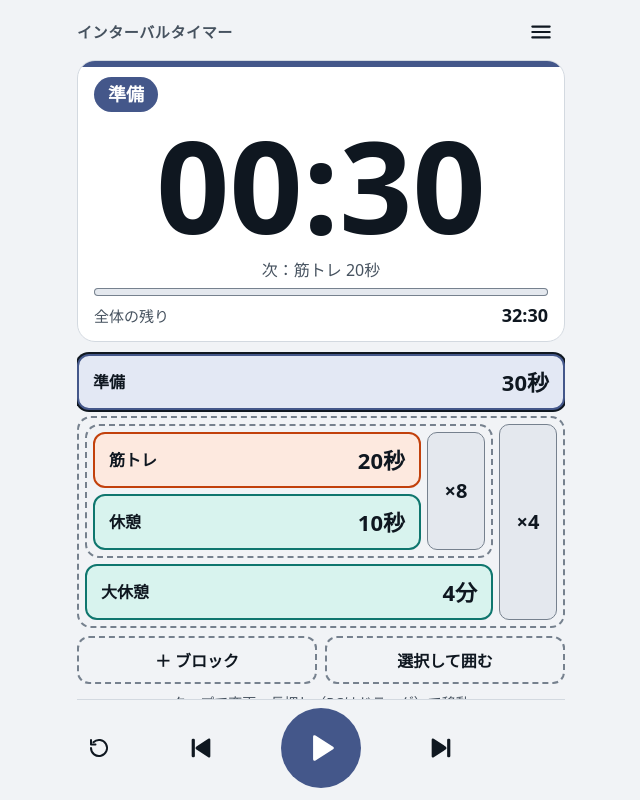
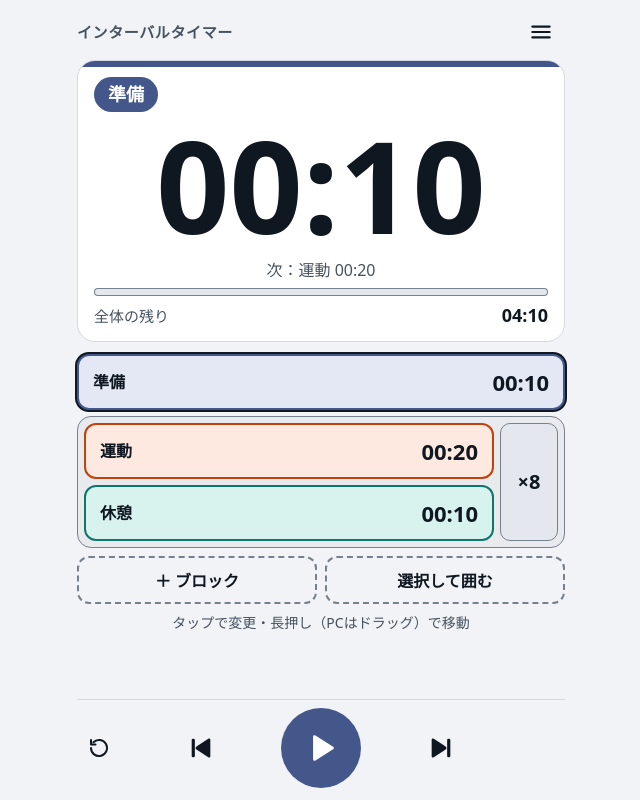
Before and after one commit to nagisa73/interval-timer, a plain HTML site: page index.html in a window 1280 px wide. Shown: the whole page, without its empty margins (319-959 px from the left). Drawn offline with Linux system fonts and the light colour scheme; a web font is replaced by a local one.

Commit message:
Add files via upload

```diff
--- a/css/style.css
+++ b/css/style.css
@@ -31,6 +31,7 @@
   --muted:     #46525f;  /* 補足の文字 */
   --line:      #76818e;  /* ボタンや入力欄の枠 */
   --divider:   #d3d9e0;  /* 飾りの区切り線 */
+  --group-tint: rgba(15, 23, 32, 0.04);  /* くり返しの枠の中の薄い色 */
 
   /* 種類に選べる色（--c-名前 が濃い色、-soft が薄い色） */
   --c-orange: #c2410c; --c-orange-soft: #fde9df;
@@ -61,6 +62,7 @@
     --muted:     #b8c2cd;
     --line:      #7d8996;
     --divider:   #303a46;
+    --group-tint: rgba(255, 255, 255, 0.04);
 
     --c-orange: #ff8a57; --c-orange-soft: #33201a;
     --c-teal:   #3ccfb6; --c-teal-soft:   #12302b;
@@ -96,6 +98,9 @@
 html {
   box-sizing: border-box;
   height: 100%;
+  height: 100dvh;  /* スマホのアドレスバーを除いた、実際に見えている高さ */
+  overflow: hidden;  /* ページ自体は動かさない（スクロールは .app と .plan の中だけ） */
+  overscroll-behavior: none;  /* 引っ張ったときの跳ね返りや再読み込みを防ぐ */
   /* iPhone の上下の切り欠き部分をよける */
   padding-top: env(safe-area-inset-top, 0px);
   padding-bottom: env(safe-area-inset-bottom, 0px);
@@ -108,6 +113,8 @@ html {
 body {
   height: 100%;
   margin: 0;
+  overflow: hidden;
+  overscroll-behavior: none;
   background: var(--bg);
   color: var(--fg);
   font-family: var(--font-text);
@@ -136,7 +143,9 @@ textarea:focus-visible {
   height: 100%;
   max-width: 520px;
   margin: 0 auto;
+  overflow-x: hidden;
   overflow-y: auto;
+  overscroll-behavior: none;
   display: flex;
   flex-direction: column;
   padding-left: max(16px, env(safe-area-inset-left, 0px));
@@ -263,12 +272,15 @@ textarea:focus-visible {
 .plan {
   flex: 1 0 auto;    /* 残りの高さを全部使う */
   height: 0;
-  min-height: 200px; /* 狭い画面でも図が見えるように */
+  min-height: 120px; /* これより狭くなるときだけ、画面全体がスクロールする */
   overflow-y: auto;  /* 長いときはこの中だけスクロール */
+  overscroll-behavior: contain;
   display: flex;
   flex-direction: column;
   gap: 8px;
-  padding-block: 12px 8px;
+  /* 進行中のブロックの外枠が左右で切れないように、見た目の幅を変えずに余白を取る */
+  margin-inline: -4px;
+  padding: 12px 4px 8px;
 }
 .plan-list {
   display: flex;
@@ -341,8 +353,9 @@ textarea:focus-visible {
   display: flex;
   gap: 6px;
   padding: 6px;
-  border: 2px dashed var(--line);
+  border: 1.5px solid var(--line);
   border-radius: 14px;
+  background: var(--group-tint);  /* 入れ子になるほど少しずつ濃くなる */
 }
 .group.active {
   border-style: solid;
--- a/js/presets.js
+++ b/js/presets.js
@@ -11,20 +11,6 @@
 
 function makeDefaultPresets() {
   return [
-    {
-      id: "default-1",
-      name: "いつものセット",
-      plan: [
-        makeStep("準備", 30, "prep"),
-        makeGroup(4, [
-          makeGroup(8, [
-            makeStep("筋トレ", 20, "work"),
-            makeStep("休憩", 10, "rest"),
-          ]),
-          makeStep("大休憩", 240, "rest"),
-        ]),
-      ],
-    },
     {
       id: "default-2",
       name: "タバタ式",
--- a/js/storage.js
+++ b/js/storage.js
@@ -34,6 +34,7 @@ function loadState() {
     if (!text) return false;
 
     const data = JSON.parse(text);
+    const hadPresets = Array.isArray(data.presets);
 
     // ブロックの種類を確認するので、種類を先に読み込む
     state.kinds = normalizeKinds(data.kinds);
@@ -49,8 +50,50 @@ function loadState() {
         backup: normalizePlan(data.presetEdit.backup),
       };
     }
+    removeOldDefaultPreset(hadPresets);
     return true;
   } catch (error) {
     return false;
   }
 }
+
+
+/* ---------- 以前の初期マイセットを取り除く ---------- */
+
+// 以前はじめから入っていた「いつものセット」の中身
+const OLD_DEFAULT_PLAN_TEXT = JSON.stringify([
+  ["準備", 30, "prep"],
+  [4, [[8, [["筋トレ", 20, "work"], ["休憩", 10, "rest"]]], ["大休憩", 240, "rest"]]],
+]);
+
+// メニューの中身を、比べやすい形にする（id は毎回変わるので含めない）
+function planToComparable(items) {
+  return items.map(function (node) {
+    if (node.type === "step") return [node.name, node.seconds, node.kind];
+    return [node.repeat, planToComparable(node.items)];
+  });
+}
+
+// 保存データに残っている「いつものセット」を消す。
+// 今のメニューがその中身のままなら、タバタ式に置き換える
+function removeOldDefaultPreset(hadPresets) {
+  const old = state.presets.find(function (preset) {
+    return preset.id === "default-1" && preset.name === "いつものセット";
+  });
+  if (hadPresets && !old) return;  // すでに処理済み
+
+  if (old) {
+    // 「いつものセット」の中身を編集している途中なら、編集前のメニューに戻す
+    if (state.presetEdit && state.presetEdit.id === old.id) {
+      state.plan = state.presetEdit.backup;
+      state.presetEdit = null;
+    }
+    state.presets = state.presets.filter(function (preset) { return preset !== old; });
+  }
+
+  if (JSON.stringify(planToComparable(state.plan)) === OLD_DEFAULT_PLAN_TEXT) {
+    const tabata = findPreset("default-2") || makeDefaultPresets()[0];
+    state.plan = normalizePlan(tabata.plan);
+  }
+  saveState();
+}
--- a/js/utils.js
+++ b/js/utils.js
@@ -46,21 +46,3 @@ function formatClock(totalSec) {
   if (h > 0) return `${h}:${pad2(m)}:${pad2(s)}`;
   return `${pad2(m)}:${pad2(s)}`;
 }
-
-// 秒数を「3:15」の形にする（分の先頭に0を付けない。全体の残り時間用）
-function formatShortClock(totalSec) {
-  const h = Math.floor(totalSec / 3600);
-  const m = Math.floor((totalSec % 3600) / 60);
-  const s = totalSec % 60;
-  if (h > 0) return `${h}:${pad2(m)}:${pad2(s)}`;
-  return `${m}:${pad2(s)}`;
-}
-
-// 秒数を「20秒」「4分」「1分30秒」の形にする
-function formatDuration(totalSec) {
-  const m = Math.floor(totalSec / 60);
-  const s = totalSec % 60;
-  if (m > 0 && s > 0) return `${m}分${s}秒`;
-  if (m > 0) return `${m}分`;
-  return `${s}秒`;
-}
--- a/js/view.js
+++ b/js/view.js
@@ -55,7 +55,7 @@ function renderItems(items, parent) {
 //   <button class="block k-work">
 //     <span class="fill"></span>          … ゲージ
 //     <span class="b-name">筋トレ</span>
-//     <span class="b-time">20秒</span>
+//     <span class="b-time">00:20</span>
 //   </button>
 function createStepBlock(node) {
   const block = createEl("button", "block k-" + kindColor(node.kind));
@@ -66,7 +66,7 @@ function createStepBlock(node) {
   block.append(
     createEl("span", "fill"),
     createEl("span", "b-name", node.name),
-    createEl("span", "b-time", formatDuration(node.seconds))
+    createEl("span", "b-time", formatClock(node.seconds))
   );
 
   blockElements.set(node.id, block);
@@ -147,7 +147,7 @@ function updateNowPanel() {
   } else if (!item) {
     $("next").textContent = "";
   } else if (next) {
-    $("next").textContent = "次：" + next.node.name + " " + formatDuration(next.node.seconds);
+    $("next").textContent = "次：" + next.node.name + " " + formatClock(next.node.seconds);
   } else {
     $("next").textContent = "次：終了";
   }
@@ -155,7 +155,7 @@ function updateNowPanel() {
   // 全体の残り時間と、進み具合のバー
   const left = totalRemainingMs();
   const total = totalMs();
-  $("total").textContent = formatShortClock(Math.ceil(left / 1000));
+  $("total").textContent = formatClock(Math.ceil(left / 1000));
   const progress = total > 0 ? (1 - left / total) * 100 : 0;
   $("bar").style.width = progress.toFixed(2) + "%";
 }
```
